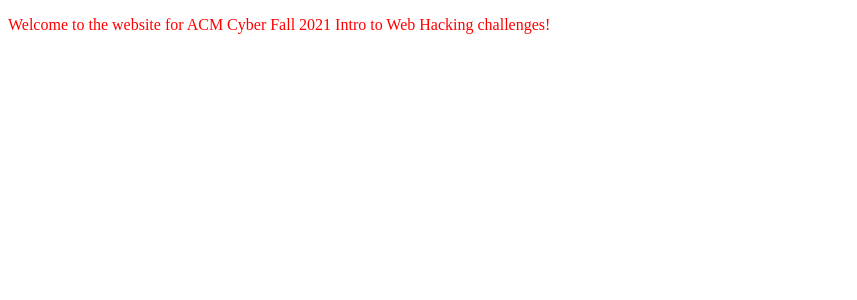
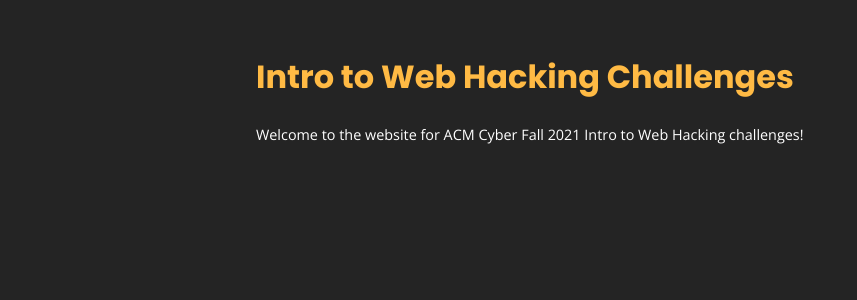
Before and after one commit to 0x65-e/cyber-web-hacking-challenges.herokuapp.com, a Django app: page / in a window 1280 px wide. Shown: the top 300 px of the page, without its empty margins (0-857 px from the left). Run offline with Django 3.2, Linux system fonts and the light colour scheme.

Commit message:
Copy style elements from acmcyber.com

```diff
--- a/cyberwebhackingchallenges/urls.py
+++ b/cyberwebhackingchallenges/urls.py
@@ -18,6 +18,6 @@ from django.urls import path
 from . import views
 
 urlpatterns = [
-    path('admin/', admin.site.urls),
+    #path('admin/', admin.site.urls),
     path('', views.index)
 ]
--- a/static/css/style.css
+++ b/static/css/style.css
@@ -1,3 +1,40 @@
+@import url('https://fonts.googleapis.com/css2?family=Open+Sans:wght@400;700&family=Poppins:wght@400;700&display=swap');
+
+body {
+	font-family: 'Open Sans', sans-serif;
+	color: white;
+	background-color: #242424;
+	margin: 0 auto;
+	padding: 2rem;
+	max-width: 768px;
+}
+
+h1, h2, h3 {
+	font-family: 'Poppins', sans-serif;
+	color: #ffba44;
+}
+
+h2 {
+	margin: 0.3rem 0;
+	font-size: 1.2rem;
+}
+
+h3 {
+	margin: 0.2rem 0;
+	font-size: 1rem;
+}
+
+a {
+	color: #ffba44;
+	text-decoration: none;
+}
+
+a:hover {
+	opacity: .8;
+	transition: .5s;
+}
+
 p {
-    color: red;
-  }
+	line-height: 1.5rem;
+	font-size: 0.9rem;
+}
--- a/templates/index.html
+++ b/templates/index.html
@@ -6,6 +6,7 @@
         <link rel="stylesheet" href="/static/css/style.css">
     </head>
     <body>
+        <h1>Intro to Web Hacking Challenges</h1>
         <p>Welcome to the website for ACM Cyber Fall 2021 Intro to Web Hacking challenges!</p>
     </body>
 </html>
```
